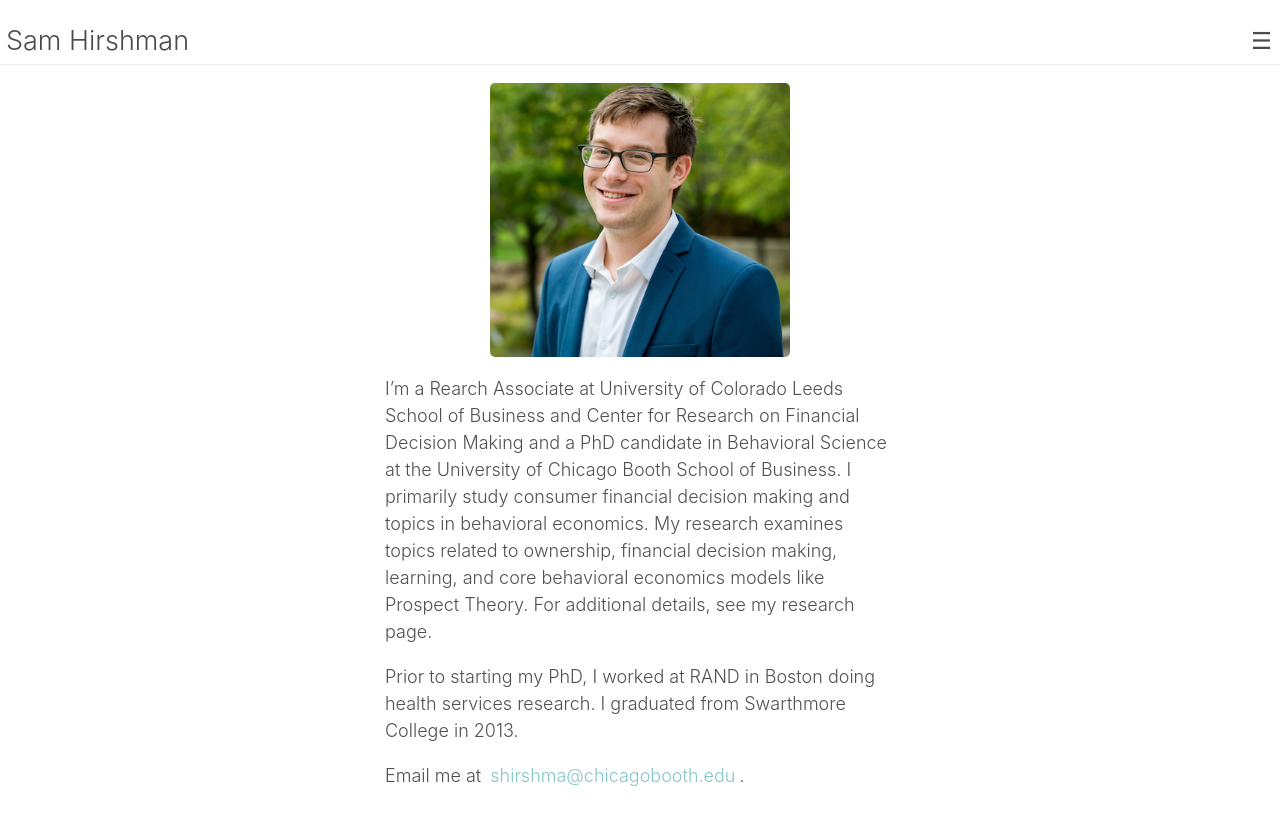
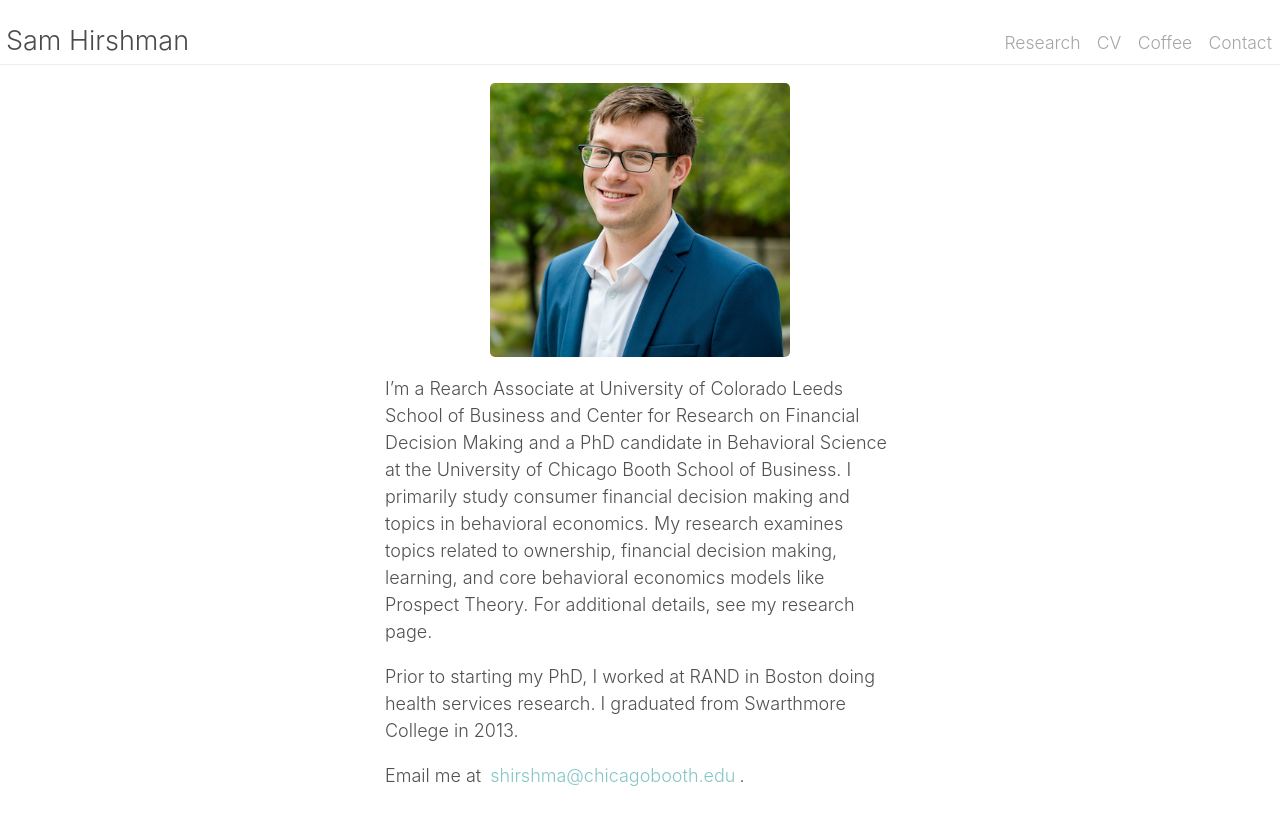
Before and after one commit to shirshma/shirshma.github.io, a Jekyll site: the page built from index.md, in a window 1280 px wide. Shown: the top 825 px of the page. Built offline with Jekyll 4.4.1, drawn with Linux system fonts in a browser that asks for light colours.

Commit message:
Update _variables.scss

```diff
--- a/_sass/_variables.scss
+++ b/_sass/_variables.scss
@@ -25,7 +25,7 @@ $link-color: $blue;
 
 $border-color: #e5e5e5;
 
-$large-breakpoint: 80em;
+$large-breakpoint: 38em;
 $large-font-size: 18px;
 
 $code-font-family: Menlo, Monaco, "Courier New", monospace;
```
